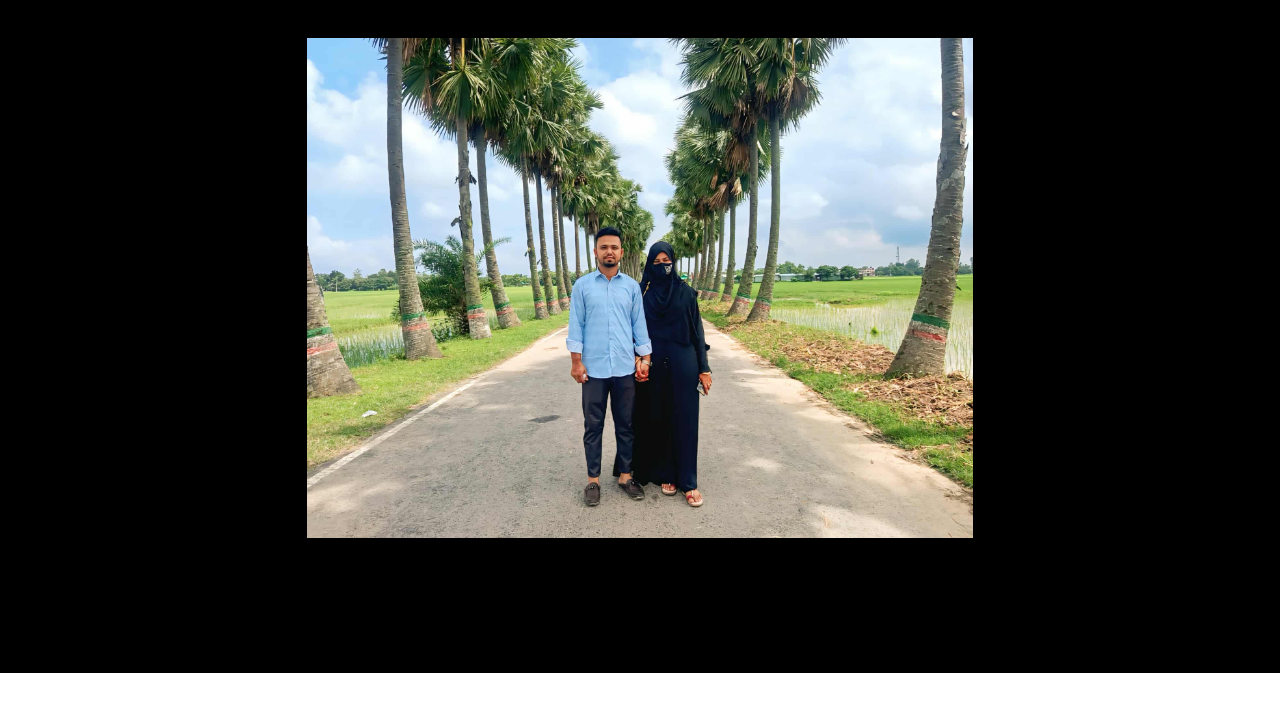
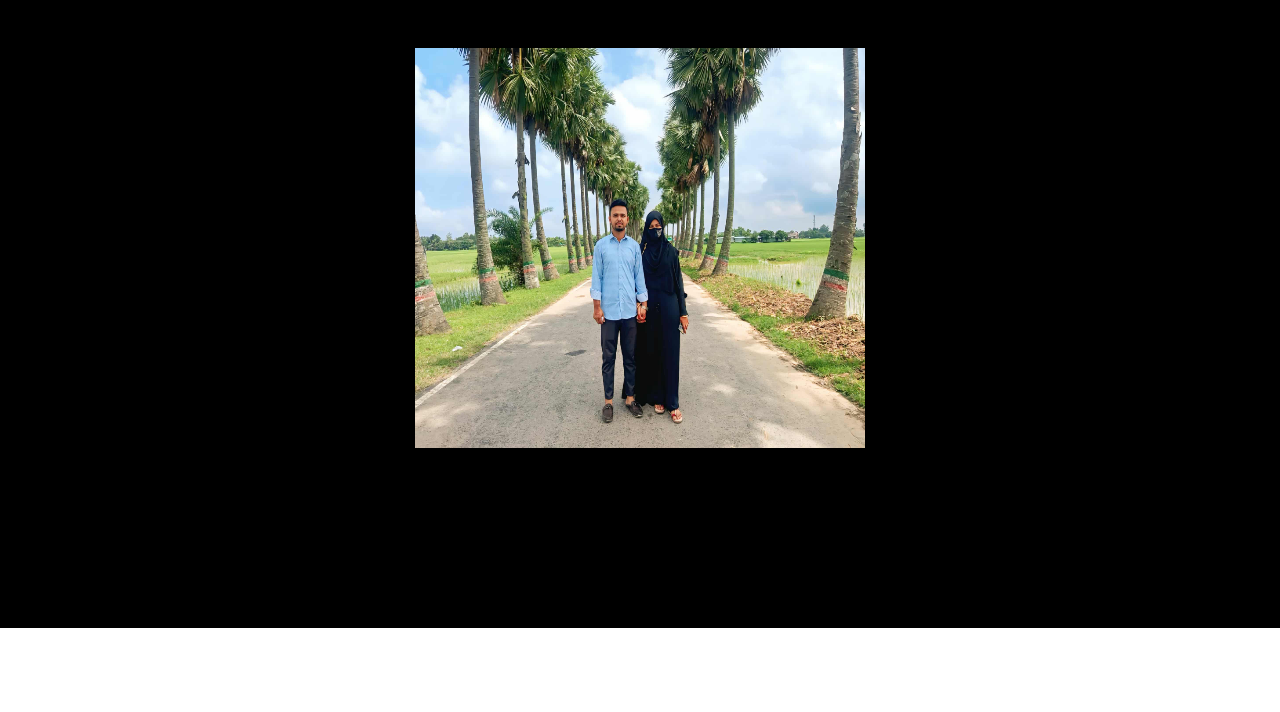
Before and after one commit to Nazibulbd/Marriage-13.08.2025, a plain HTML site: page index_4.html in a window 1280 px wide. Drawn offline with Linux system fonts and the light colour scheme.

Commit message:
site updated

```diff
--- a/style_3.css
+++ b/style_3.css
@@ -31,26 +31,28 @@
     position: absolute;
 }
 #section .container{
-    width: 100%;
+    width: 450px;
     height: 100%;
     display: flex;
     flex-direction: column;
     justify-content: center;
     align-items: center;
 }
-#section .container .pick_box{
+.pick_box{
     display: flex;
     flex-direction: column;
     justify-content: center;
     align-items: center;
     width: 450px;
-    height: 100%;
+    height:100%;
     position: relative;
 }
 
-#section .container .pick_box img{
-    height: 500px;
+.pick_box img{
+    height: 400px;
+    width: 100%;
     display: flex;
     justify-content: center;
-    align-items: center;padding-top: 30px;
+    align-items: center;
+    padding-top: 40px;
 }
--- a/style_4.css
+++ b/style_4.css
@@ -9,7 +9,7 @@
     justify-content: center;
     align-items: center;
 }
-#section .container .pick_box{
+/* #section .container .pick_box{
     display: flex;
     flex-direction: column;
     justify-content: center;
@@ -24,4 +24,23 @@
     display: flex;
     justify-content: center;
     align-items: center;padding-top: 30px;
+}                                          */
+
+.pick_box{
+    display: flex;
+    flex-direction: column;
+    justify-content: center;
+    align-items: center;
+    width: 450px;
+    height:100%;
+    position: relative;
 }
+
+.pick_box img{
+    height: 400px;
+    width: 100%;
+    display: flex;
+    justify-content: center;
+    align-items: center;
+    padding-top: 40px;
+}
```
